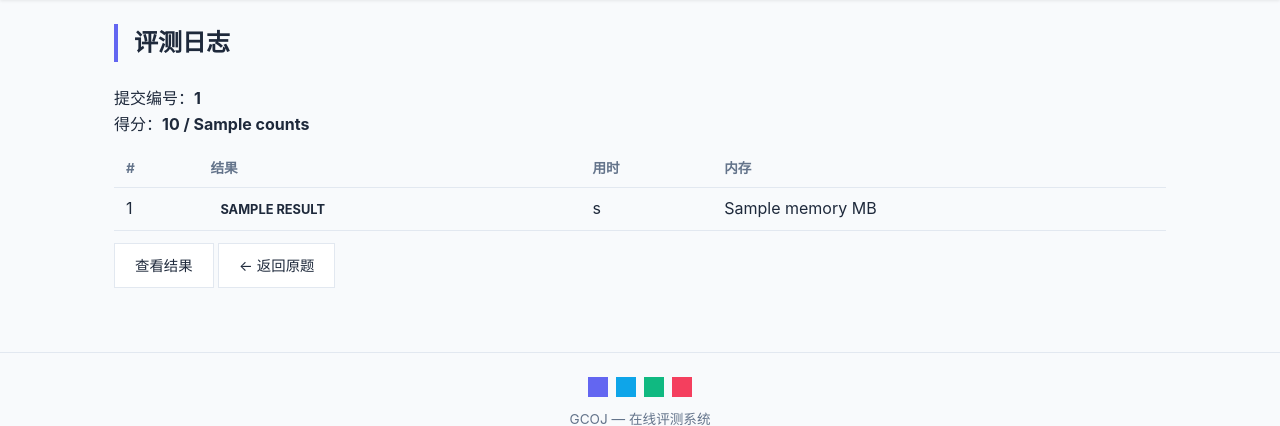
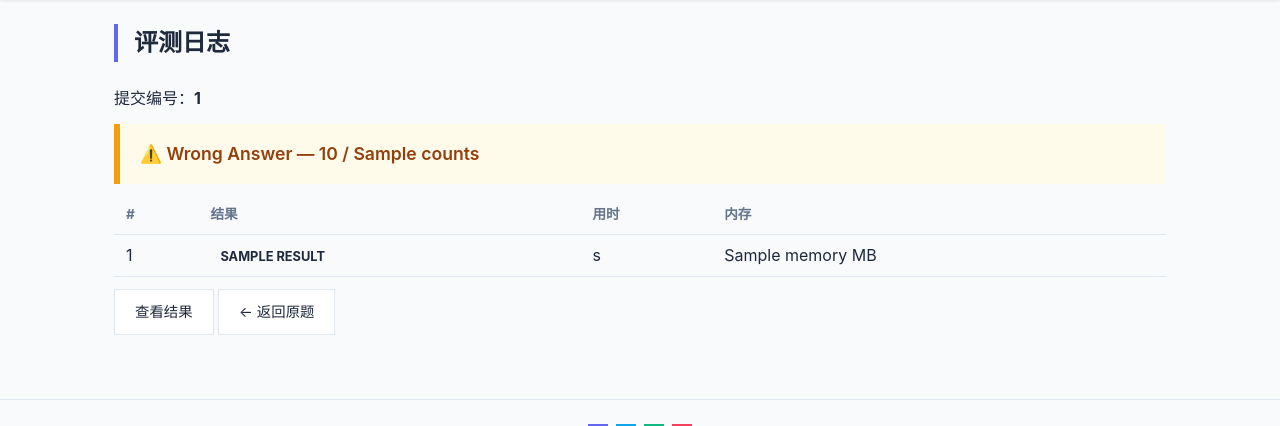
Before and after one commit to Graphcity123/GraphCityOJ, a Django app: template frontend/oj/templates/oj/submissions/log.html in a window 1280 px wide. Shown: the part 56-482 px from the top of the page. Run offline with Django 5.2, Linux system fonts and the light colour scheme; the template is opened without the code that fills it: most values are stand-ins (such as "Sample title", 1, 10 or a date in 2020); some web fonts are replaced.

Commit message:
style: log page shows same result banner as result page

```diff
--- a/frontend/oj/templates/oj/submissions/log.html
+++ b/frontend/oj/templates/oj/submissions/log.html
@@ -6,7 +6,15 @@
 <p>提交编号：<strong>{{ submission_id }}</strong></p>
 
 {% if log_data %}
-    <p>得分：<strong>{{ log_data.score }} / {{ log_data.counts }}</strong></p>
+    {% with score=log_data.score|default:0 counts=log_data.counts|default:0 %}
+    {% if score == counts and counts > 0 %}
+    <div class="result-banner result-ac">✅ Accepted — {{ score }} / {{ counts }}</div>
+    {% elif score > 0 %}
+    <div class="result-banner result-partial">⚠️ Wrong Answer — {{ score }} / {{ counts }}</div>
+    {% else %}
+    <div class="result-banner result-fail">❌ Failed — {{ score }} / {{ counts }}</div>
+    {% endif %}
+    {% endwith %}
     {% if log_data.details %}
     <table class="result-table">
         <thead><tr><th>#</th><th>结果</th><th>用时</th><th>内存</th></tr></thead>
```
